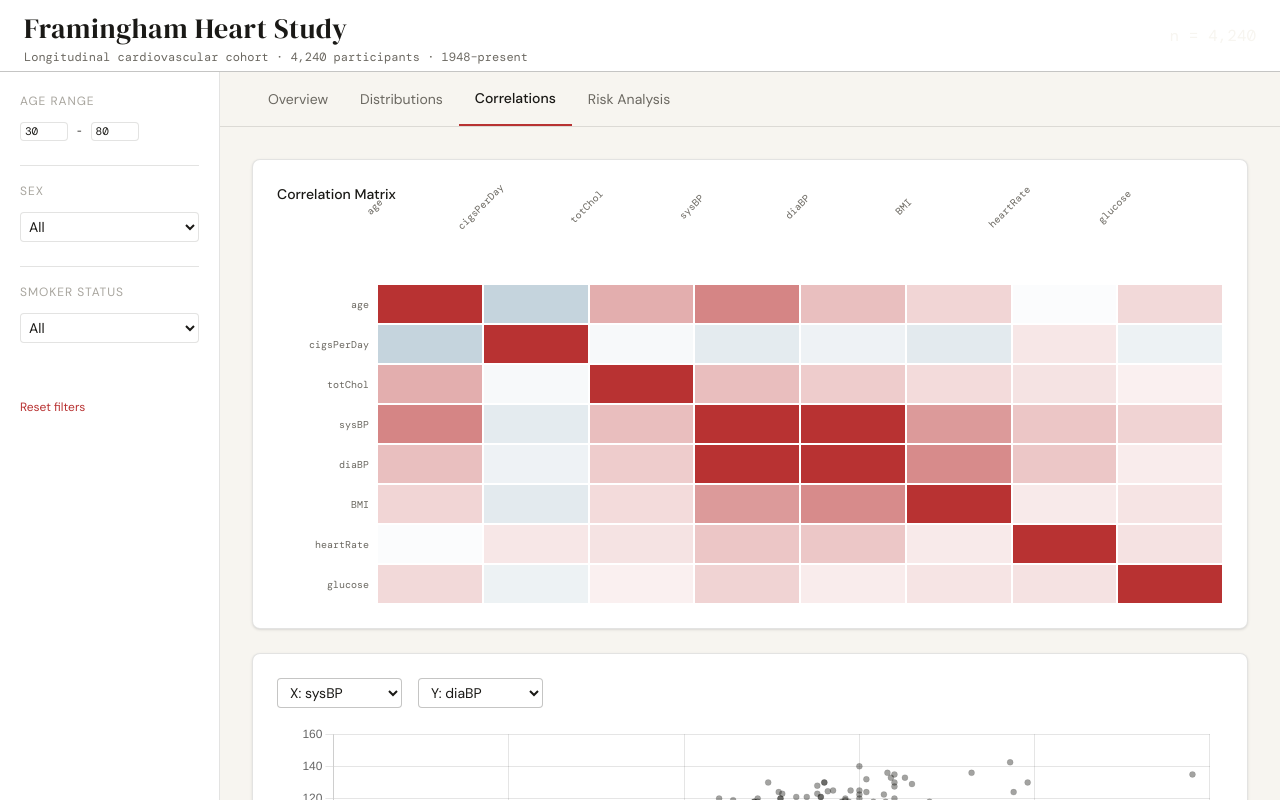
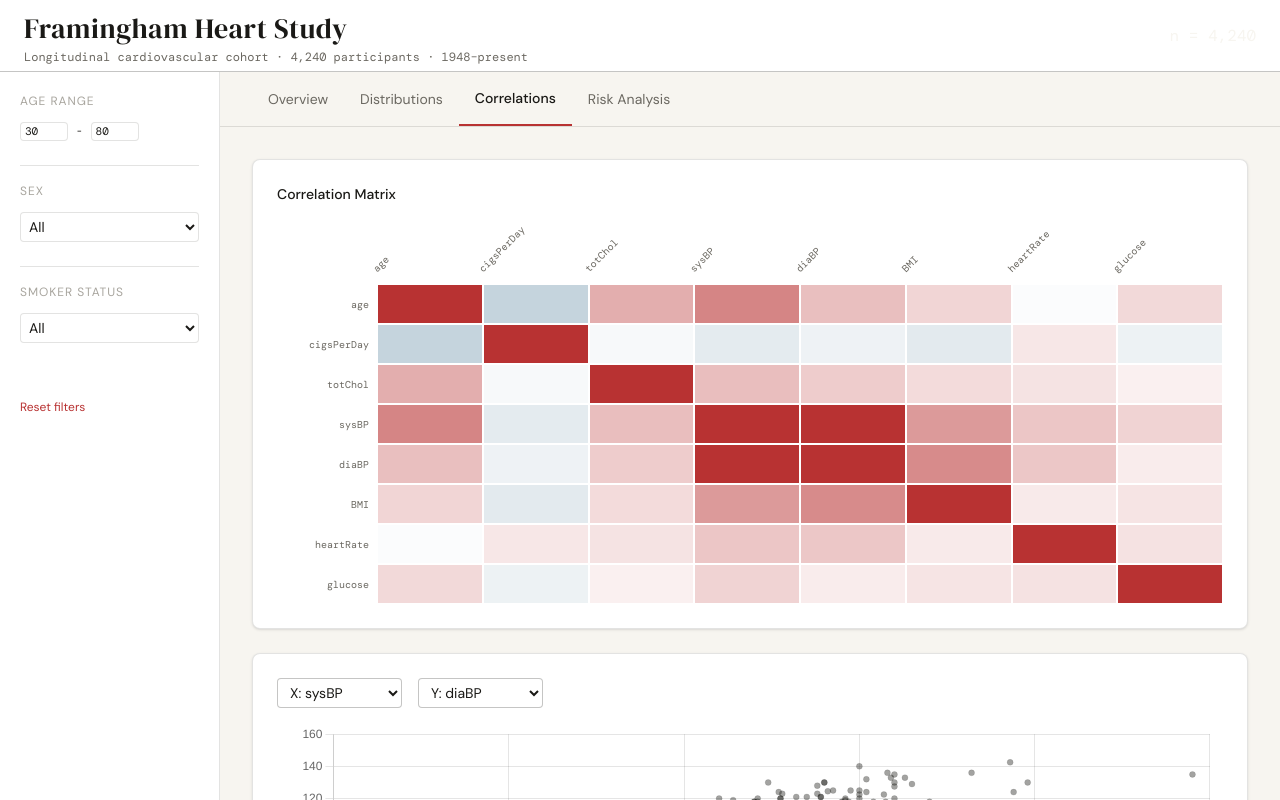
Before and after one commit to knelbaker/FraminghamHeart, a Next.js app in the folder webapp/: page / in a window 1280 px wide. Both pictures are taken after a click on the button "Correlations". Built offline with nearby package versions, Linux system fonts and the light colour scheme.

Commit message:
fix label spacing

```diff
--- a/webapp/src/components/CorrelationsTab.tsx
+++ b/webapp/src/components/CorrelationsTab.tsx
@@ -90,7 +90,7 @@ export default function CorrelationsTab({ data }: { data: any[] }) {
           <div className="grid" style={{ gridTemplateColumns: `100px repeat(${variables.length}, 1fr)` }}>
             <div></div>
             {variables.map(v => (
-              <div key={v} className="text-center text-[10px] text-secondary font-mono rotate-[-45deg] origin-bottom-left h-16">{v}</div>
+              <div key={v} className="flex items-end justify-start text-[10px] text-secondary font-mono rotate-[-45deg] origin-bottom-left h-16 pb-1 pl-2">{v}</div>
             ))}
             {variables.map(rowVar => (
               <React.Fragment key={rowVar}>
```
